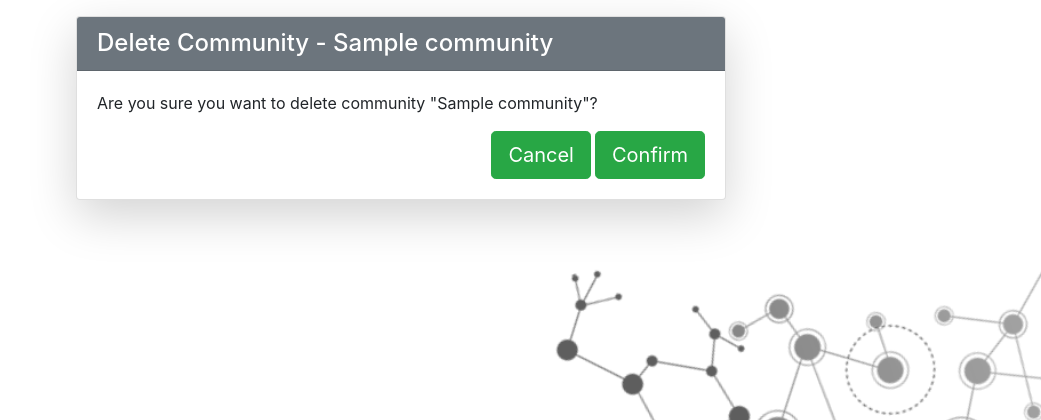
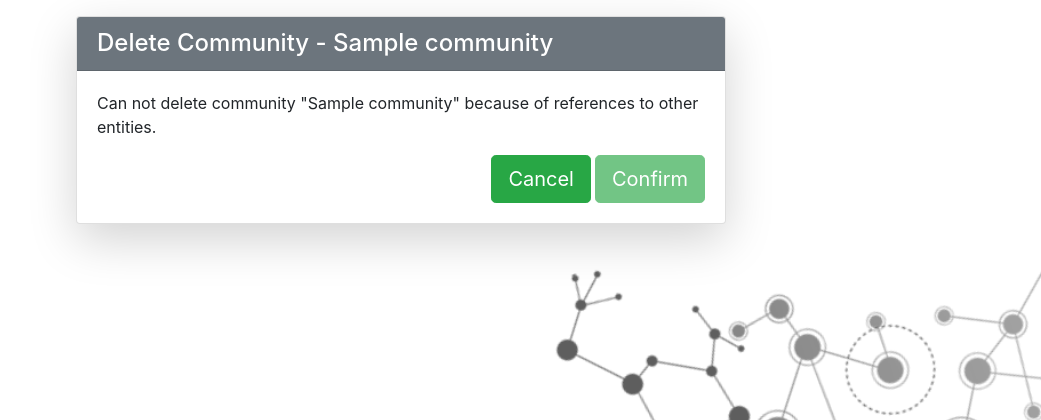
Before and after one commit to sinag/SWE573-PurposefulCommunityPlatform, a Django app: page /communities/delete/1 in a window 1280 px wide. Shown: the part 56-476 px from the top of the page, without its empty margins (239-1280 px from the left). Run offline with Django 3.2, Linux system fonts and the light colour scheme; tables that the repository leaves empty hold one stand-in row (values such as "Sample post"); some libraries are stand-ins or nearby versions.

Commit message:
fixes #58

```diff
--- a/code/community/templates/community/delete.html
+++ b/code/community/templates/community/delete.html
@@ -1,4 +1,5 @@
 {% extends 'base.html' %}
+{% load community_tags %}
 {% block title %}Delete{% endblock %}
 {% block content %}
     <div class="container mt-3">
@@ -9,7 +10,12 @@
             <div class="card-body">
                 <form class="form" role="form" autocomplete="off" id="delete_confirm_form" method="post">
                     {% csrf_token %}
-                    <p class="card-text">Are you sure you want to delete community "{{ community.name }}"?</p>
+                    {% if community.id|subscription_count == 0 %}
+                        <p class="card-text">Are you sure you want to delete community "{{ community.name }}"?</p>
+                    {% else %}
+                        <p class="card-text">Can not delete community "{{ community.name }}" because of references to
+                            other entities.</p>
+                    {% endif %}
                     {% if form.errors %}
                         {% for field in form %}
                             {% for error in field.errors %}
@@ -25,7 +31,9 @@
                         {% endfor %}
                     {% endif %}
 
-                    <button type="submit" class="btn btn-success btn-lg float-right" id="btnConfirm">Confirm</button>
+                    <button type="submit" class="btn btn-success btn-lg float-right" id="btnConfirm"
+                            {% if not community.id|subscription_count == 0 %}disabled{% endif %}>Confirm
+                    </button>
                     <a href="{{ view.get_success_url }}" class="mr-1 btn btn-success btn-lg float-right">Cancel</a>
                 </form>
             </div>
```
Also changed, not shown: 2 other files.
